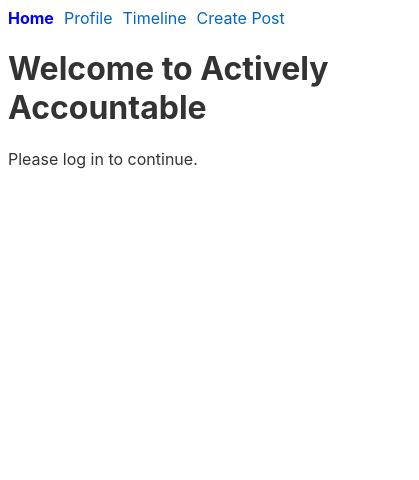
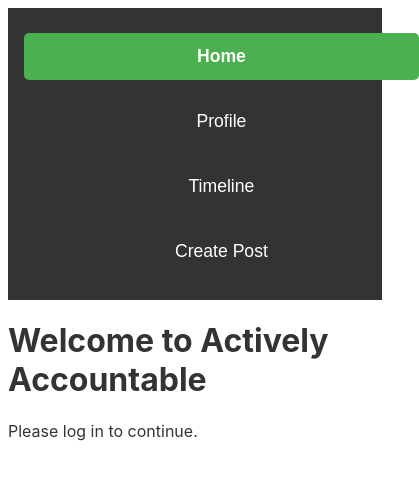
Before and after one commit to ismithin/SoftwareProject, a Svelte app in the folder actively-accountable/: page / in a window 390 px wide. Shown: the top 480 px of the page, 419 px wide, since content can reach past the window. Built offline with nearby package versions, Linux system fonts and the light colour scheme.

Commit message:
Navbar styling

```diff
--- a/actively-accountable/src/components/Navbar.svelte
+++ b/actively-accountable/src/components/Navbar.svelte
@@ -2,7 +2,7 @@
   export let currentPage;
 </script>
 
-<nav>
+<nav class="navbar">
   <a href="#/" class:active={currentPage === 'home'}>Home</a>
   <a href="#/myProfile" class:active={currentPage === 'myProfile'}>Profile</a>
   <a href="#/timeline" class:active={currentPage === 'timeline'}>Timeline</a>
@@ -10,12 +10,50 @@
 </nav>
 
 <style>
-  nav {
+  /* Navbar container styling */
+  nav.navbar {
     display: flex;
-    gap: 10px;
+    justify-content: space-around;
+    align-items: center;
+    background-color: #333;
+    padding: 1em;
   }
+
+  /* Link styling */
+  nav a {
+    color: white;
+    text-decoration: none;
+    padding: 0.75em 1.5em;
+    border-radius: 5px;
+    transition: background-color 0.3s, transform 0.1s;
+    font-size: 1.1em;
+    font-family: 'Arial', sans-serif;
+  }
+
+  /* Active link styling */
   .active {
+    background-color: #4caf50;
+    color: white;
     font-weight: bold;
-    color: blue;
+  }
+
+  /* Hover effect for links */
+  nav a:hover {
+    background-color: #575757;
+    transform: scale(1.05);
+  }
+
+  /* Responsive styling for smaller screens */
+  @media (max-width: 600px) {
+    nav.navbar {
+      flex-direction: column;
+      align-items: flex-start;
+    }
+
+    nav a {
+      width: 100%; /* Make links span full width */
+      text-align: center;
+      margin: 0.5em 0;
+    }
   }
 </style>
```
